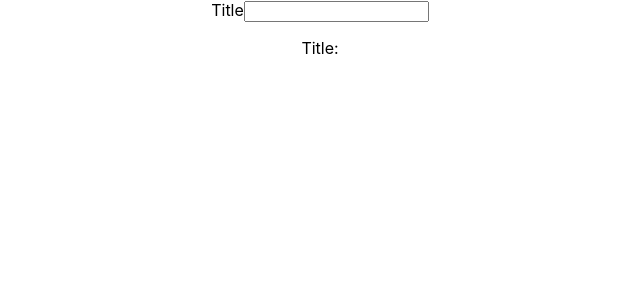
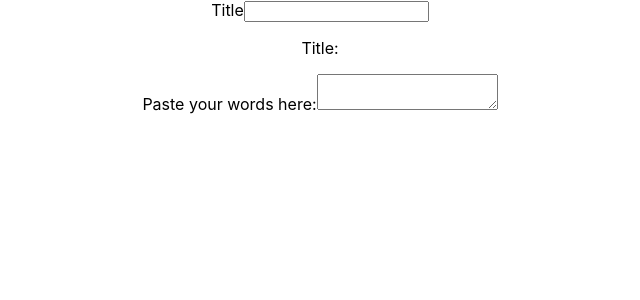
Before and after one commit to Konrad-Jalowy/reactlearnhelpers, a React (Create React App) app in the folder text-to-file-app/: page / in a window 1280 px wide. Shown: the top 300 px of the page, without its empty margins (320-960 px from the left). Built offline with nearby package versions, Linux system fonts and the light colour scheme.

Commit message:
were getting somewhere

```diff
--- a/text-to-file-app/src/App.js
+++ b/text-to-file-app/src/App.js
@@ -13,6 +13,8 @@ function App() {
       <label htmlFor="title">Title</label>
       <input type="text" name="title" id="title" onChange={onTitleChange} value={title} />
       <p>Title: {title}</p>
+      <label htmlFor="words">Paste your words here:</label>
+      <textarea></textarea>
     </div>
   );
 }
```
